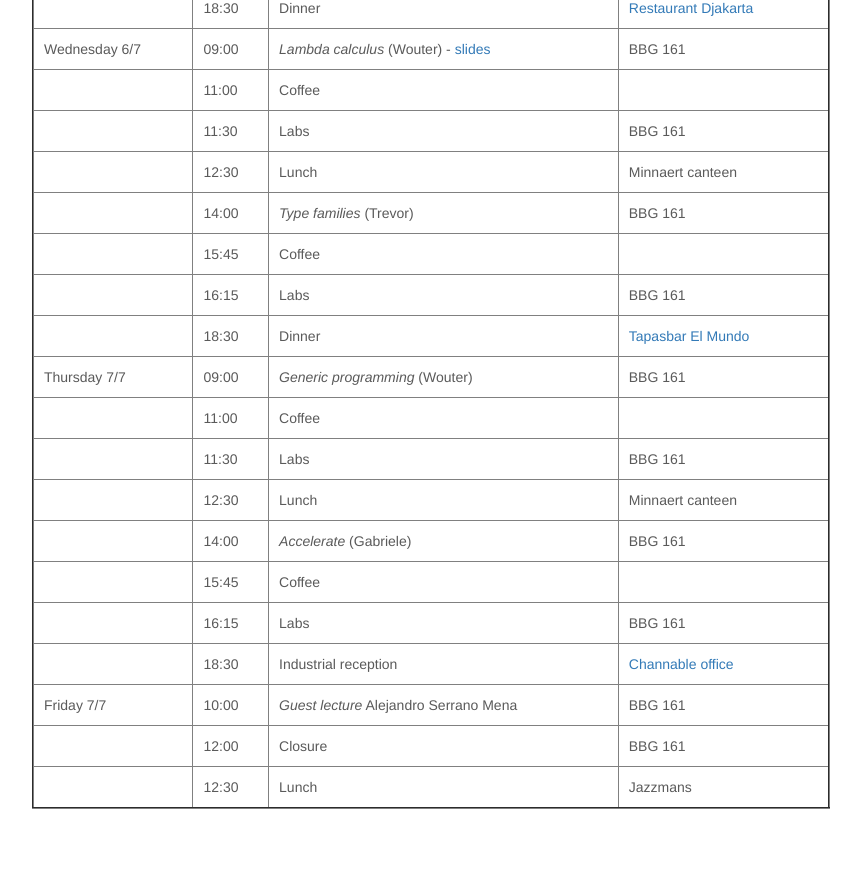
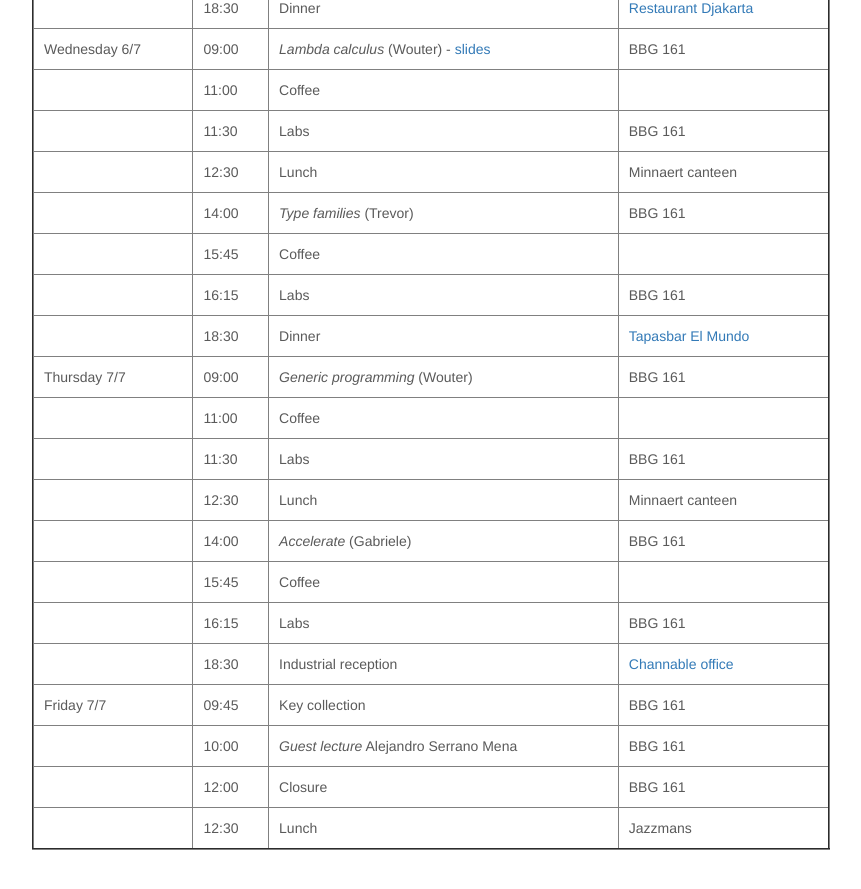
Before and after one commit to uu-afp/uu-afp.github.io, a Jekyll site: the page built from schedule.html, in a window 1280 px wide and 900 px high, scrolled down 953 px. Shown: the top 889 px of the window, without its empty margins (209-1070 px from the left). Built offline with Jekyll 4.4.1, drawn with Linux system fonts in a browser that asks for light colours; nearby versions of some CDN libraries; before the commit the page ends 1812 px from its top, so only the background shows below that.

Commit message:
Added key collection

```diff
--- a/schedule.html
+++ b/schedule.html
@@ -265,6 +265,13 @@ The schedule may still change.
 
     <tr>
       <td>Friday 7/7</td>
+      <td>09:45</td>
+      <td>Key collection</td>
+      <td>BBG 161</td>
+    </tr>
+
+    <tr>
+      <td></td>
       <td>10:00</td>
       <td><i>Guest lecture</i> Alejandro Serrano Mena</td>
       <td>BBG 161</td>
```
